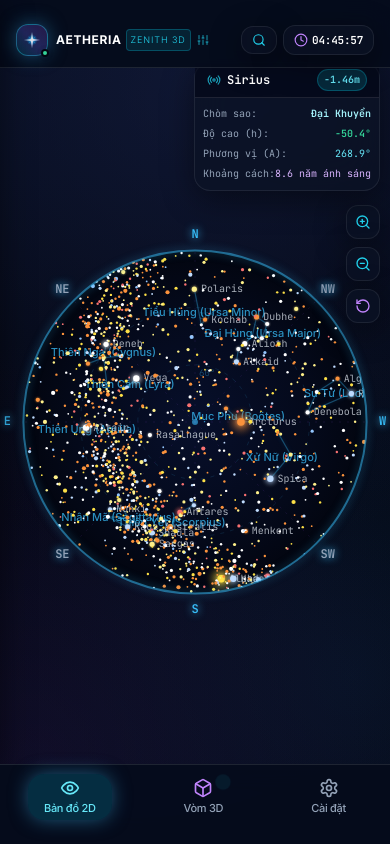
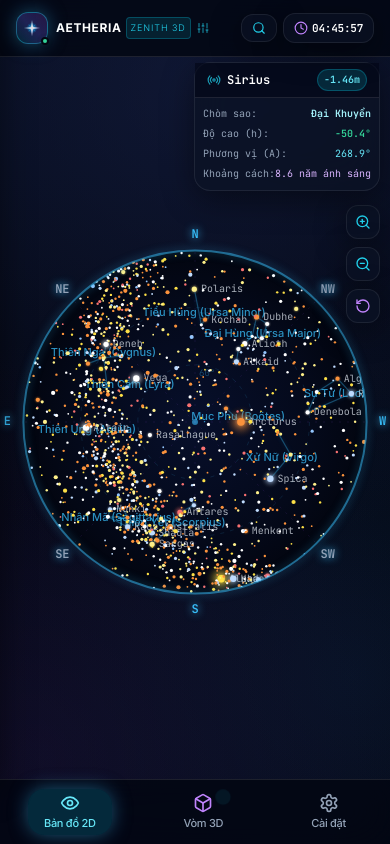
Before and after one commit to kingescaped/aetheriaplanetarium, a React (Vite) app: page / in a window 390 px wide. Built offline with nearby package versions, Linux system fonts and the light colour scheme.

Commit message:
fix(safe-area): enforce two-layer architecture for Top Bars and BottomNav, audit fixed inset-0 on MobilePageScreen

```diff
--- a/src/components/account/AccountModal.tsx
+++ b/src/components/account/AccountModal.tsx
@@ -736,7 +736,7 @@ export const AccountModal: React.FC<AccountModalProps> = ({
       <motion.div
         {...rootSwipeHandlers}
         style={{ ...rootSwipeStyle }}
-        className="relative w-full h-full md:h-[85vh] md:max-w-4xl rounded-none md:rounded-3xl bg-[#060c1c] border-0 md:border border-cyan-500/30 shadow-2xl overflow-hidden flex flex-col pb-[calc(64px+max(env(safe-area-inset-bottom,0px),16px))] md:pb-0"
+        className="relative w-full h-full md:h-[85vh] md:max-w-4xl rounded-none md:rounded-3xl bg-[#060c1c] border-0 md:border border-cyan-500/30 shadow-2xl overflow-hidden flex flex-col pb-[calc(64px+env(safe-area-inset-bottom,0px))] md:pb-0"
         onClick={(e) => e.stopPropagation()}
       >
         {/* ===================== MOBILE LAYOUT ===================== */}
--- a/src/components/layout/BottomNav.tsx
+++ b/src/components/layout/BottomNav.tsx
@@ -43,15 +43,13 @@ export const BottomNav: React.FC<BottomNavProps> = ({
   };
 
   return (
-    <div
-      className="fixed bottom-0 left-0 right-0 w-full z-50 flex flex-col justify-start bg-[#060c1c]/95 backdrop-blur-md border-t border-white/10 md:hidden"
+    <nav
+      className="fixed bottom-0 left-0 w-full bg-[#030712]/85 backdrop-blur-xl border-t border-white/10 z-40 md:hidden"
       style={{
-        paddingBottom: 'max(env(safe-area-inset-bottom, 0px), 16px)',
-        minHeight: 'calc(64px + max(env(safe-area-inset-bottom, 0px), 16px))',
-        height: 'calc(64px + max(env(safe-area-inset-bottom, 0px), 16px))',
+        paddingBottom: 'env(safe-area-inset-bottom, 0px)',
       }}
     >
-      <div className="w-full h-[64px] flex items-center justify-around flex-shrink-0">
+      <div className="w-full h-[64px] flex items-center justify-around">
         {/* 1. 2D Sky Map */}
         <button
           onClick={() => handleSelectView('2D_PLANETARIUM')}
@@ -91,6 +89,6 @@ export const BottomNav: React.FC<BottomNavProps> = ({
           <span className="text-[11px] font-medium tracking-tight">{t.navAccount}</span>
         </button>
       </div>
-    </div>
+    </nav>
   );
 };
--- a/src/components/layout/Header.tsx
+++ b/src/components/layout/Header.tsx
@@ -46,15 +46,13 @@ export const Header: React.FC<HeaderProps> = ({
   });
 
   return (
-    <div
-      className="fixed top-0 left-0 right-0 w-full z-50 flex flex-col justify-end bg-[#060c1c]/95 backdrop-blur-md border-b border-white/10"
+    <header
+      className="fixed top-0 left-0 right-0 w-full shrink-0 bg-[#030712]/80 backdrop-blur-xl border-b border-white/10 z-40"
       style={{
-        paddingTop: 'max(env(safe-area-inset-top, 0px), 12px)',
-        minHeight: 'calc(56px + max(env(safe-area-inset-top, 0px), 12px))',
-        height: 'calc(56px + max(env(safe-area-inset-top, 0px), 12px))'
+        paddingTop: 'env(safe-area-inset-top, 0px)',
       }}
     >
-      <div className="w-full h-[56px] flex items-center justify-between px-4">
+      <div className="w-full h-[56px] flex items-center justify-between px-4 relative">
         {/* Brand & Title: Clicking 'AETHERIA' triggers the Controls drawer! */}
         <button
           onClick={onOpenControls}
@@ -157,6 +155,6 @@ export const Header: React.FC<HeaderProps> = ({
           </button>
         </div>
       </div>
-    </div>
+    </header>
   );
 };
--- a/src/components/layout/IOSNavigationBar.tsx
+++ b/src/components/layout/IOSNavigationBar.tsx
@@ -49,16 +49,14 @@ export const IOSNavigationBar: React.FC<IOSNavigationBarProps> = ({
   };
 
   return (
-    <div
-      className={`ios-nav-bar w-full z-20 flex flex-col justify-end border-b border-white/10 bg-[#060c1c]/95 backdrop-blur-md select-none flex-shrink-0 ${className}`}
+    <header
+      className={`w-full shrink-0 bg-[#030712]/80 backdrop-blur-xl border-b border-white/10 z-40 select-none ${className}`}
       style={{
-        paddingTop: 'max(env(safe-area-inset-top, 0px), 12px)',
-        minHeight: 'calc(56px + max(env(safe-area-inset-top, 0px), 12px))',
-        height: 'calc(56px + max(env(safe-area-inset-top, 0px), 12px))',
+        paddingTop: 'env(safe-area-inset-top, 0px)',
         ...style,
       }}
     >
-      <div className="relative w-full h-[56px] flex items-center justify-between px-3 md:px-4">
+      <div className="w-full h-[56px] flex items-center justify-between px-3 md:px-4 relative">
         {/* 1. Leading Area: Nút trở về (nếu có onBack) HOẶC Tiêu đề căn trái (nếu không có onBack và không căn giữa) */}
         <div className="flex items-center min-w-[70px] z-10">
           {onBack ? (
@@ -104,6 +102,6 @@ export const IOSNavigationBar: React.FC<IOSNavigationBarProps> = ({
           )}
         </div>
       </div>
-    </div>
+    </header>
   );
 };
--- a/src/components/layout/MobilePageScreen.tsx
+++ b/src/components/layout/MobilePageScreen.tsx
@@ -59,7 +59,7 @@ export const MobilePageScreen: React.FC<MobilePageScreenProps> = ({
   return (
     <motion.div
       style={{ opacity: backdropOpacity }}
-      className={`fixed inset-0 z-50 flex flex-col bg-[#030712] w-screen h-[100dvh] overflow-hidden select-none ${className}`}
+      className={`fixed inset-0 h-[100dvh] flex flex-col z-50 bg-[#030712] overflow-hidden select-none ${className}`}
     >
       <motion.div
         {...swipeHandlers}
@@ -79,7 +79,7 @@ export const MobilePageScreen: React.FC<MobilePageScreenProps> = ({
         <div
           className={`flex-1 overflow-y-auto w-full overscroll-contain ${contentClassName}`}
           style={{
-            paddingBottom: 'calc(max(env(safe-area-inset-bottom, 0px), 16px) + 24px)',
+            paddingBottom: 'calc(env(safe-area-inset-bottom, 0px) + 24px)',
           }}
         >
           {children}
--- a/src/components/search/SearchBarModal.tsx
+++ b/src/components/search/SearchBarModal.tsx
@@ -89,15 +89,13 @@ export const SearchBarModal: React.FC<SearchBarModalProps> = ({
         onClick={(e) => e.stopPropagation()}
       >
         {/* Search Input Bar with explicit 'X' button and safe area inset */}
-        <div
-          className="flex flex-col justify-end border-b border-white/10 bg-[#060c1c] flex-shrink-0"
+        <header
+          className="w-full shrink-0 border-b border-white/10 bg-[#030712]/80 backdrop-blur-xl z-40"
           style={{
-            paddingTop: 'max(env(safe-area-inset-top, 0px), 12px)',
-            minHeight: 'calc(56px + max(env(safe-area-inset-top, 0px), 12px))',
-            height: 'calc(56px + max(env(safe-area-inset-top, 0px), 12px))',
+            paddingTop: 'env(safe-area-inset-top, 0px)',
           }}
         >
-          <div className="w-full h-[56px] flex items-center px-4">
+          <div className="w-full h-[56px] flex items-center px-4 relative">
             {/* Back button on mobile */}
             <button
               onClick={() => {
@@ -143,7 +141,7 @@ export const SearchBarModal: React.FC<SearchBarModalProps> = ({
               <X className="w-4 h-4" />
             </button>
           </div>
-        </div>
+        </header>
 
         {/* Quick Filter Chips */}
         <div className="flex items-center gap-1.5 px-4 py-2 border-b border-white/5 bg-slate-950/40 overflow-x-auto text-xs shrink-0">
@@ -199,7 +197,7 @@ export const SearchBarModal: React.FC<SearchBarModalProps> = ({
         <div
           className="flex-1 overflow-y-auto p-2.5 md:p-3 divide-y divide-white/5 overscroll-contain"
           style={{
-            paddingBottom: 'calc(max(env(safe-area-inset-bottom, 0px), 16px) + 24px)',
+            paddingBottom: 'calc(env(safe-area-inset-bottom, 0px) + 24px)',
           }}
         >
           {filteredStars.length > 0 ? (
--- a/src/index.css
+++ b/src/index.css
@@ -42,44 +42,22 @@
 
 :root {
   --sat: env(safe-area-inset-top, 0px);
-  --sab: max(env(safe-area-inset-bottom, 0px), 16px);
+  --sab: env(safe-area-inset-bottom, 0px);
   --sal: env(safe-area-inset-left, 0px);
   --sar: env(safe-area-inset-right, 0px);
-  --bottom-nav-height: calc(64px + max(env(safe-area-inset-bottom, 0px), 16px));
-}
-
-/* --- BÙ LỀ AN TOÀN IOS (SAFE AREA) --- */
-@supports (padding-top: env(safe-area-inset-top)) {
-  /* Cho Header / Top Bar */
-  .safe-header {
-    padding-top: max(env(safe-area-inset-top), 12px) !important;
-    /* Chiều cao = Chiều cao gốc (56px) + Tai thỏ */
-    min-height: calc(56px + max(env(safe-area-inset-top), 12px)) !important;
-  }
-
-  /* Cho Bottom Nav / Chân trang */
-  .safe-bottom-nav {
-    padding-bottom: max(env(safe-area-inset-bottom), 16px) !important;
-    /* Chiều cao = Chiều cao gốc (64px) + Home indicator */
-    min-height: calc(64px + max(env(safe-area-inset-bottom), 16px)) !important;
-  }
 }
 
 /* Star Bottom Sheet Floating Position */
 .star-bottom-sheet {
-  bottom: calc(64px + max(env(safe-area-inset-bottom, 0px), 16px) + 12px);
+  bottom: calc(64px + env(safe-area-inset-bottom, 0px) + 16px);
 }
 
 /* Sidebar Drawer Bounded Above Mobile BottomNav */
 .sidebar-mobile-bound {
-  bottom: calc(64px + max(env(safe-area-inset-bottom, 0px), 16px));
+  bottom: calc(64px + env(safe-area-inset-bottom, 0px));
 }
 
 @media (min-width: 768px) {
-  .safe-header {
-    padding-top: 12px !important;
-    min-height: auto !important;
-  }
   .star-bottom-sheet {
     bottom: 5.5rem !important;
   }
```
